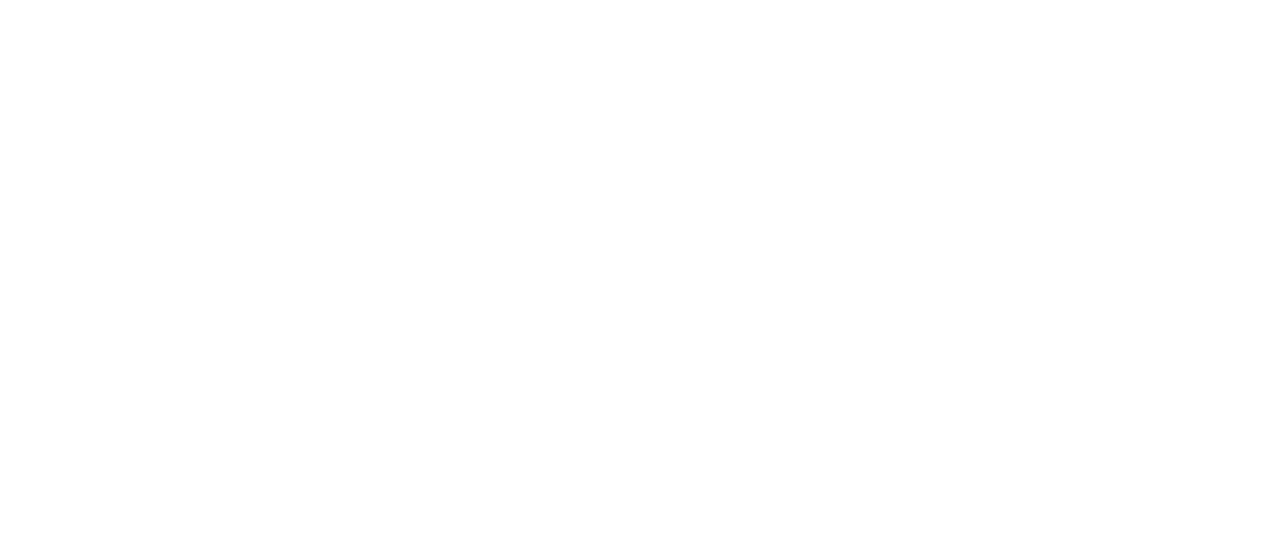
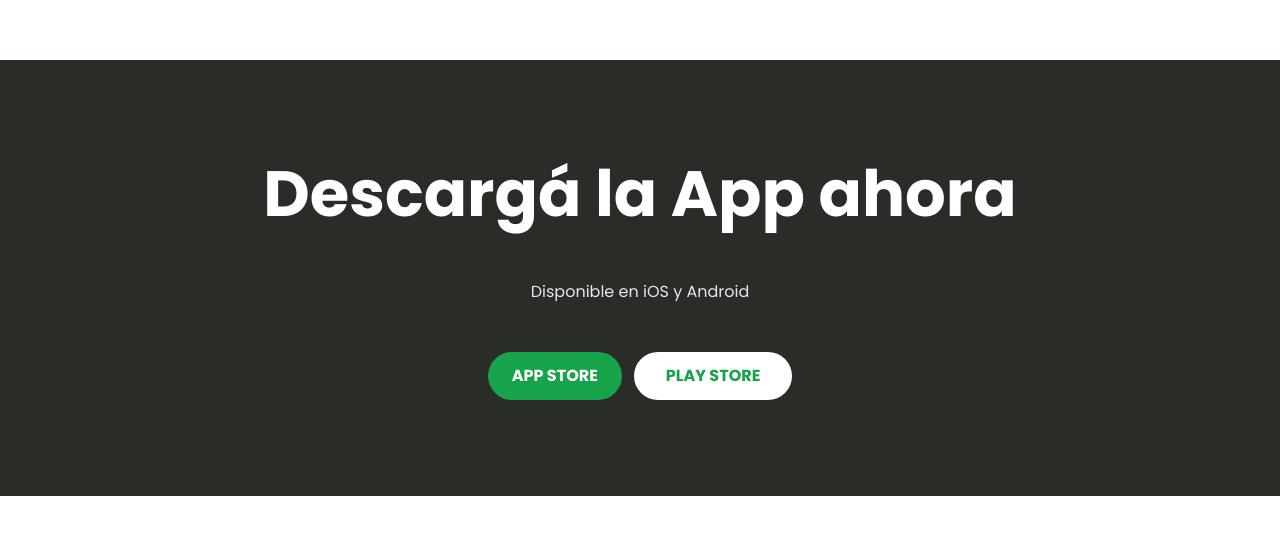
Before and after one commit to pevescarol/DeRuta-web-frontend, a Next.js app: page / in a window 1280 px wide. Shown: the part 3753-4287 px from the top of the page. Before the commit the page ends 3813 px from the top, so only its background shows below. Built offline with nearby package versions, Linux system fonts and the light colour scheme.

Commit message:
donwnload section

```diff
--- a/app/globals.css
+++ b/app/globals.css
@@ -22,6 +22,9 @@
 
 
   /* buttons */
+  .btn_green {
+    @apply  bg-green-600 px-6 py-3 text-white transition-all hover:bg-[#3F3D56]
+  }
 
   .btn_dark_green {
     @apply  hover:bg-green-600 px-6 py-3 text-white transition-all bg-[#3F3D56]
@@ -29,6 +32,9 @@
 
   .btn_white_text  {
     @apply  bg-white px-8 py-3 text-[#3F3D56]
+  }
+  .btn_white_green  {
+    @apply  bg-white px-8 py-3 text-green-600 hover:bg-[#3F3D56] hover:text-white
   }
 
   /* fonts */
--- a/app/page.jsx
+++ b/app/page.jsx
@@ -1,4 +1,5 @@
 import Blog from '@/components/Blog'
+import Download from '@/components/Download'
 import Features from '@/components/Features'
 import Hero from '@/components/Hero'
 import Stats from '@/components/Stats'
@@ -10,6 +11,7 @@
       <Blog />
       <Stats />
       <Features />
+      <Download />
     </main>
   )
 }
--- /dev/null
+++ b/components/Download.jsx
@@ -0,0 +1,21 @@
+import React from 'react'
+import Button from './Button'
+
+const Download = () => {
+  return (
+    <section className='flex items-center justify-center w-full flex-col pb-[100px]'>
+      <div className="mx-auto max-w-[1440px] relative flex flex-col justify-between gap-32 w-full overflow-hidden bg-[#292c27] px-6 py-12 text-white sm:flex-row sm:gap-12 sm:py-24 lg:px-20 xl:max-h-[598px] 2xl:rounded-[40px] ">
+        <div className="flex w-full flex-col items-center justify-center gap-12">
+          <h2 className='bold-32 lg:bold-64 text-center'>Descargá la App ahora</h2>
+          <p className='regular-16 text-gray-200'>Disponible en iOS y Android</p>
+          <div className='flex w-full items-center justify-center flex-col gap-3 whitespace-nowrap md:flex-row'>
+            <Button text='App Store' variant='btn_green' />
+            <Button text='Play Store' variant='btn_white_green' />
+          </div>
+        </div>
+      </div>
+    </section>
+  )
+}
+
+export default Download
```
